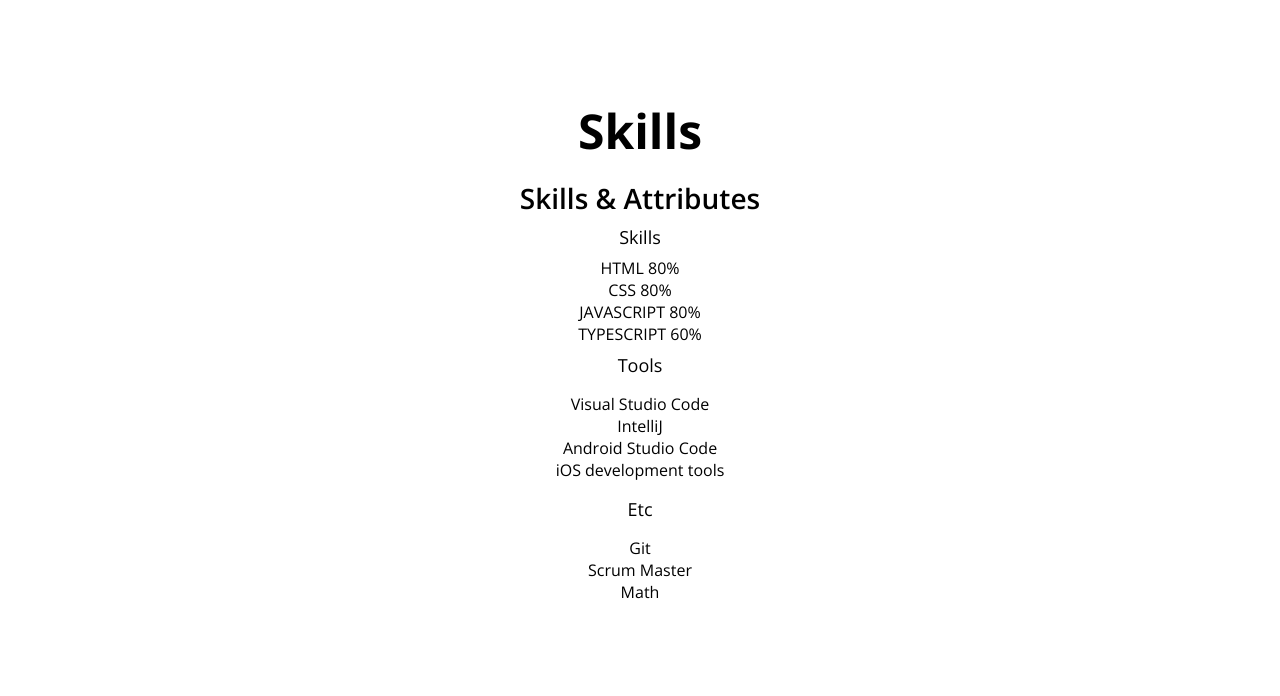
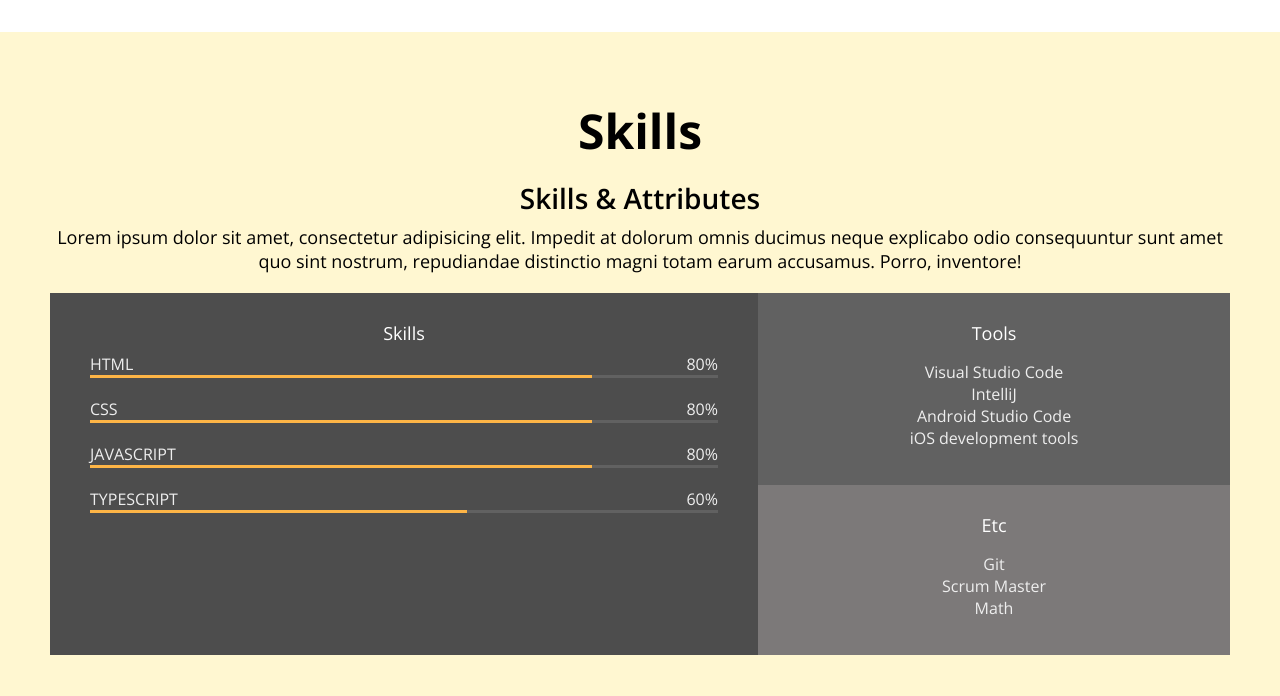
Before and after one commit to sonxxx/portfolio-web, a plain HTML site: page index.html in a window 1280 px wide. Shown: the part 1264-1960 px from the top of the page. Drawn offline with nearby package versions, Linux system fonts and the light colour scheme.

Commit message:
CSS: Skills

```diff
--- a/index.html
+++ b/index.html
@@ -40,7 +40,7 @@
   </section>
 
   <!-- About -->
-  <section id="about" class="section">
+  <section id="about" class="section section__container">
     <h1>About me</h1>
     <p>프론트엔드 개발자를 꿈꾸는 정송희 입니다.</p>
     <div class="about__majors">
@@ -94,8 +94,12 @@
 
   <!-- Skills -->
   <section id="skills" class="section">
+    <div class="section__container">
       <h1>Skills</h1>
       <h2>Skills & Attributes</h2>
+      <p>Lorem ipsum dolor sit amet, consectetur adipisicing elit. Impedit at dolorum omnis ducimus neque explicabo odio
+        consequuntur sunt amet quo sint nostrum, repudiandae distinctio magni totam earum accusamus. Porro, inventore!
+      </p>
       <div class="skillset">
         <div class="skillset__left">
           <h3 class="skillset__title">Skills</h3>
@@ -105,7 +109,7 @@
               <span>80%</span>
             </div>
             <div class="skill__bar">
-            <div class="skill__value" style="width: 80;"></div>
+              <div class="skill__value" style="width: 80%;"></div>
             </div>
           </div>
           <div class="skill">
@@ -114,7 +118,7 @@
               <span>80%</span>
             </div>
             <div class="skill__bar">
-            <div class="skill__value" style="width: 80;"></div>
+              <div class="skill__value" style="width: 80%;"></div>
             </div>
           </div>
           <div class="skill">
@@ -123,7 +127,7 @@
               <span>80%</span>
             </div>
             <div class="skill__bar">
-            <div class="skill__value" style="width: 80;"></div>
+              <div class="skill__value" style="width: 80%;"></div>
             </div>
           </div>
           <div class="skill">
@@ -132,7 +136,7 @@
               <span>60%</span>
             </div>
             <div class="skill__bar">
-            <div class="skill__value" style="width: 60;"></div>
+              <div class="skill__value" style="width: 60%;"></div>
             </div>
           </div>
         </div>
@@ -156,7 +160,7 @@
           </div>
         </div>
       </div>
-
+    </div>
   </section>
 
   <!-- Work -->
--- a/style.css
+++ b/style.css
@@ -159,6 +159,10 @@ p {
 .section {
   padding: 50px;
   text-align: center;
+  margin: auto;
+}
+
+.section__container {
   max-width: 1200px;
   margin: auto;
 }
@@ -222,3 +226,58 @@ p {
 .job__period {
   font-size: var(--font-micro);
 }
+
+/* Skills */
+#skills {
+  background-color: var(--color-yellow);
+}
+
+.skillset {
+  display: flex;
+  background-color: var(--color-light-grey);
+  color: var(--color-light-white);
+  margin: 20px 0;
+}
+
+.skillset__title {
+  color: var(--color-white);
+}
+
+.skillset__left {
+  flex-basis: 60%;
+  background-color: var(--color-dark-grey);
+  padding: 20px 40px;
+}
+
+.skill {
+  margin-bottom: 20px;
+}
+
+.skill__description {
+  display: flex;
+  justify-content: space-between;
+}
+
+.skill__bar {
+  width: 100%;
+  height: 3px;
+  background-color: var(--color-grey);
+}
+
+.skill__value {
+  height: 3px;
+  background-color: var(--color-orange);
+}
+
+.skillset__right {
+  flex-basis: 40%;
+}
+
+.tools {
+  background-color: var(--color-grey);
+}
+
+.tools,
+.etc {
+  padding: 20px;
+}
```
Lines whose indentation alone changed are shown as unchanged.
